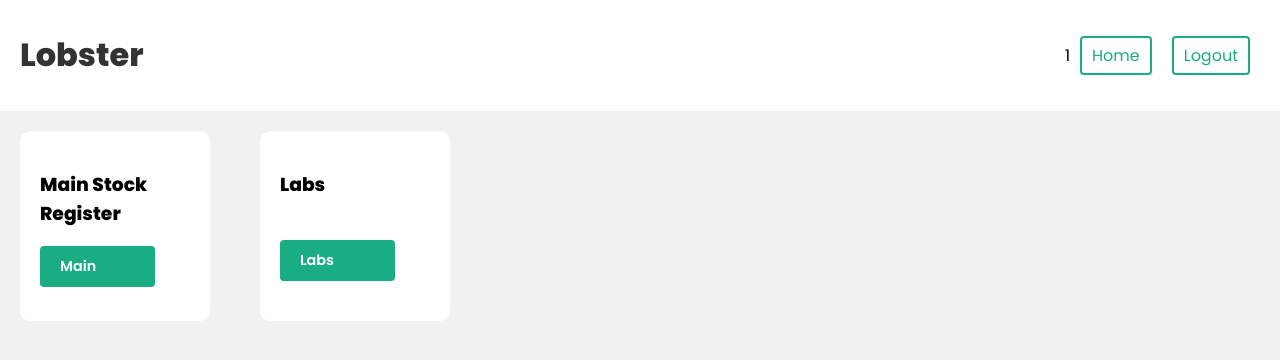
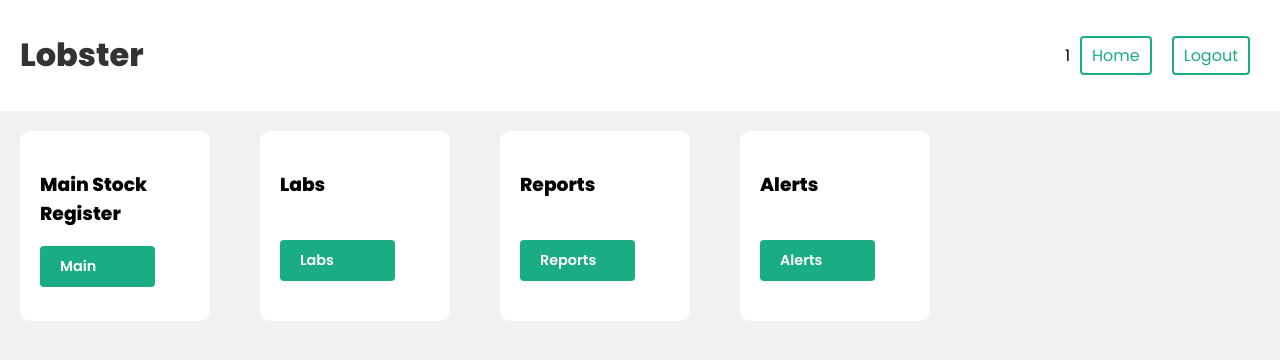
Before and after one commit to Gokul-A-S/lobster, a React (Create React App) app in the folder client/: page /login in a window 1280 px wide. Shown: the top 360 px of the page. Built offline with nearby package versions, Linux system fonts and the light colour scheme; sample sign-in values are in the browser's storage; the HTML template or start-up script is replaced by a standard one.

Commit message:
Added Templates for Reports and Alerts

```diff
--- a/client/src/pages/Home.js
+++ b/client/src/pages/Home.js
@@ -14,6 +14,16 @@ const Home = () => {
                     <h3>Labs</h3>
                     <Link to="/lab">Labs</Link>
                 </div>
+                <div className="container">
+
+                    <h3>Reports</h3>
+                    <Link to="/*">Reports</Link>
+                </div>
+                <div className="container">
+
+                    <h3>Alerts</h3>
+                    <Link to="/*">Alerts</Link>
+                </div>
 
             </div>
 
```
Also changed, not shown: client/src/components/EquipmentDetails.js (line endings or trailing spaces).
